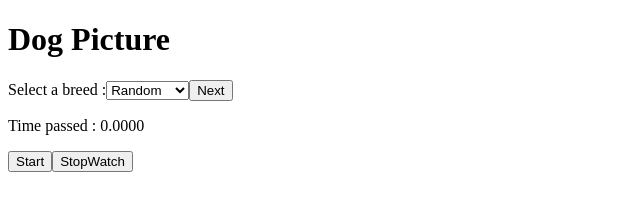
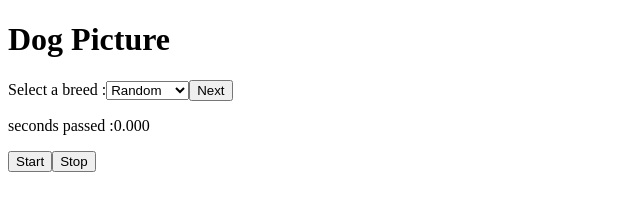
Before and after one commit to sundaramrap/depo_aug2024, a React (Create React App) app: page / in a window 1280 px wide. Shown: the top 222 px of the page, without its empty margins (0-640 px from the left). Built offline with nearby package versions, Linux system fonts and the light colour scheme.

Commit message:
'notesHaveBeenAddedToTheStopWatchJs'

```diff
--- a/src/App.js
+++ b/src/App.js
@@ -6,7 +6,8 @@
 // import DeBouncing from "./Aug9/
 // import UserDash from "./Aug13/UserDashBoard";
 import DogPic from "./Aug14/DogPic";
-import StopWatch from "./Aug15/StopWatch";
+// import StopWatch from "./Aug15/StopWatch";
+import Temp from "./Aug15/StopWatch";
 function App() {
   return (
     <div className="App">
@@ -19,7 +20,7 @@ function App() {
       {/* <UserDash /> */}
       <DogPic />
       <br />
-      <StopWatch />
+      <Temp />
     </div>
   );
 }
--- a/src/Aug15/StopWatch.js
+++ b/src/Aug15/StopWatch.js
@@ -1,34 +1,44 @@
-import React, { useState, useRef } from "react";
+import React, { useRef, useState } from "react";
 
-export default function StopWatch() {
-  const [startTime, setstartTime] = useState(null);
+export default function Temp() {
+  // useState to acknowledge start button chnage
+  //useState to aclnowledge stop button chnage
+
+  const [startimer, setStartTimer] = useState(null);
   const [now, setnow] = useState(null);
   const intervalRef = useRef(null);
 
   function handleStart() {
-    setstartTime(Date.now());
+    setStartTimer(Date.now());
     setnow(Date.now());
 
+    // we have taken the current value of the date which is putted into
+    //now if there is anyinterval alresy running we will clear the interval before setInterval
+
     clearInterval(intervalRef.current);
+    //after clearing the interval ,set the tinterval with 10 millisecond for it to update
+    // the setInterval will be set in  intervalref, for interval reffernce to remember the update
     intervalRef.current = setInterval(() => {
-      setnow(Date.now());
-    }, 10);
+      setnow(Date.now(), 10);
+    });
   }
 
   function handleStop() {
     clearInterval(intervalRef.current);
   }
+  //now to keep track of second pass we will have to subtract the now time from the intervalreffrence time
 
-  let secondPassed = 0;
-  if (startTime != null && now != null) {
-    secondPassed = (now - startTime) / 1000;
+  let secondpassed = 0;
+
+  if (startimer != null && now != null) {
+    secondpassed = (now - startimer) / 1000;
   }
 
   return (
     <>
-      <p>Time passed : {secondPassed.toFixed(4)}</p>
+      <p>seconds passed :{secondpassed.toFixed(3)}</p>
       <button onClick={handleStart}>Start</button>
-      <button onClick={handleStop}> StopWatch</button>
+      <button onClick={handleStop}>Stop</button>
     </>
   );
 }
```
Also changed, not shown: src/Aug15/temp.js (deleted, +0 -23 lines).
